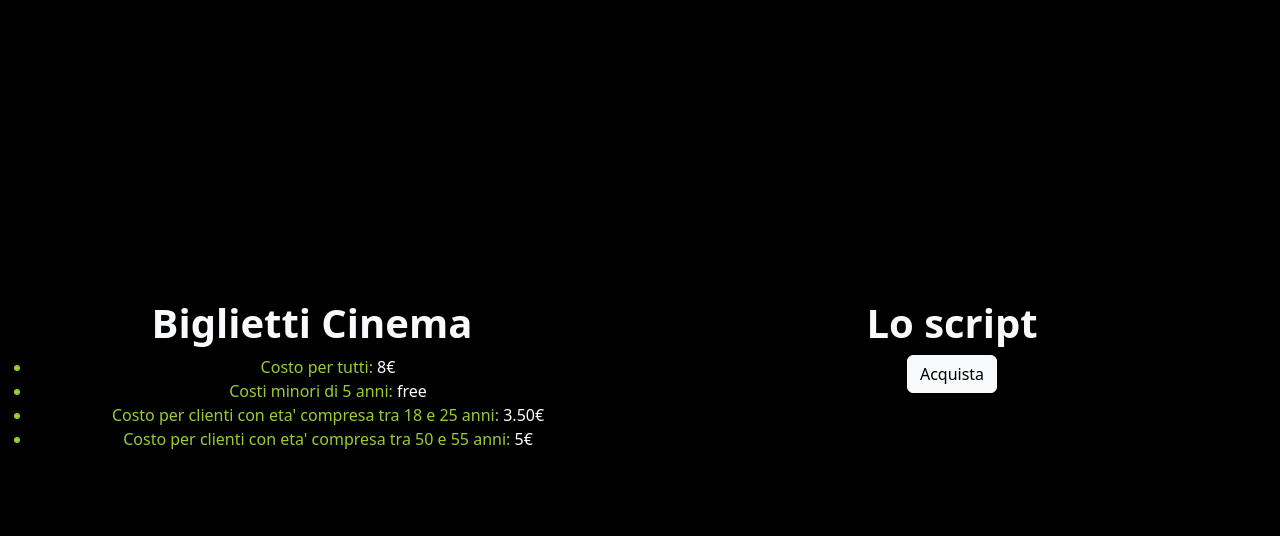
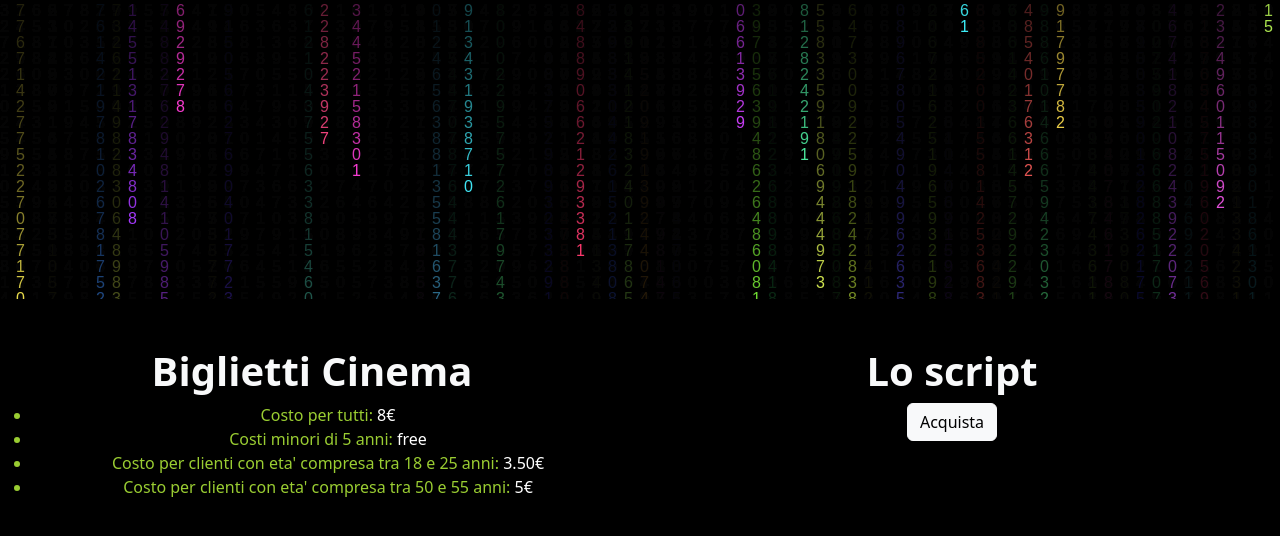
Before and after one commit to NotVektor/Es2, a plain HTML site: page index.html in a window 1280 px wide. Drawn offline with nearby package versions, Linux system fonts and the light colour scheme.

Commit message:
aggiunto la matrix rain

```diff
--- /dev/null
+++ b/css/matrix_rain.css
@@ -0,0 +1,14 @@
+#matrix_container {
+    margin: 0;
+    padding: 0;
+    width: 100%;
+    height: 100%;
+    background-color: #000000;
+    overflow: hidden;
+}
+
+#matrixCanvas {
+    display: block;
+    width: 100%;
+    height: 100%;
+}
--- a/index.html
+++ b/index.html
@@ -7,10 +7,13 @@
     <title>Pari o dispari?</title>
     <link href="https://cdn.jsdelivr.net/npm/bootstrap@5.3.8/dist/css/bootstrap.min.css" rel="stylesheet" crossorigin="anonymous">
     <link rel="stylesheet" href="/css/style.css">
+    <link rel="stylesheet" href="/css/matrix_rain.css">
 </head>
 
 <body>
-    <div class="ratio"></div>
+    <div id="matrix_container" class="ratio mb-5">
+        <canvas id="matrixCanvas"></canvas>
+    </div>
     <div class="w-100 h-100 row g-3">
         <div class="col-md-6 text-center">
             <h1 class="text-light fw-bold">Biglietti Cinema</h1>
@@ -30,6 +33,7 @@
     <script type="module" src="https://cdn.jsdelivr.net/npm/bootstrap@5.3.8/dist/js/bootstrap.bundle.min.js"
         crossorigin="anonymous"></script>
     <script src="/js/script.js"></script>
+    <script src="/js/matrix_rain.js"></script>
 </body>
 
 </html>
--- /dev/null
+++ b/js/matrix_rain.js
@@ -0,0 +1,108 @@
+// https://codepen.io/editor/ErycTheGreat/pen/01a0a3fb-726b-7385-b90c-16a6c19e023d
+const canvas = document.getElementById("matrixCanvas");
+const ctx = canvas.getContext("2d");
+
+const matrixChars = "0123456789";
+const fontSize = 16;
+let columns, drops;
+
+// Function to generate random colors
+function getRandomColor() {
+    const hue = Math.floor(Math.random() * 360);
+    const saturation = Math.floor(Math.random() * 30) + 70; // 70-100%
+    const lightness = Math.floor(Math.random() * 30) + 70; // 40-70%
+    return `hsl(${hue}, ${saturation}%, 60%)`;
+}
+
+// Store colors for each column to maintain consistency
+const columnColors = [];
+
+// Properly scale canvas for high-DPR screens to prevent smudging and trail artifacts
+function resizeCanvas() {
+    const dpr = window.devicePixelRatio || 1;
+
+    canvas.style.width = window.innerWidth + 'px';
+    canvas.style.height = window.innerHeight + 'px';
+
+    canvas.width = window.innerWidth * dpr;
+    canvas.height = window.innerHeight * dpr;
+
+    ctx.scale(dpr, dpr);
+
+    columns = Math.floor(window.innerWidth / fontSize);
+    drops = Array(columns).fill(1);
+
+    // Regenerate column colors on resize
+    columnColors.length = 0;
+    for (let i = 0; i < columns; i++) {
+        columnColors.push(getRandomColor());
+    }
+}
+
+resizeCanvas();
+window.addEventListener("resize", resizeCanvas);
+
+// Set initial solid background
+ctx.fillStyle = "#000000";
+ctx.fillRect(0, 0, window.innerWidth, window.innerHeight);
+
+// Secret message setup
+const secretMessage = "follow the white rabbit".split("");
+let messageStartTime = null;
+let letterFadeProgress = Array(secretMessage.length).fill(0);
+const letterFadeSpeed = 1;
+const letterDelay = 1000;
+
+// Generate random colors for each letter in the secret message
+const messageLetterColors = secretMessage.map(() => getRandomColor());
+
+function drawMatrix() {
+    // Semi-transparent fade trail (from your live site code)
+    ctx.globalCompositeOperation = "source-over";
+    ctx.fillStyle = "rgba(0, 0, 0, 0.1)";
+    ctx.fillRect(0, 0, window.innerWidth, window.innerHeight);
+
+    // Draw the Matrix characters with randomized colors per column
+    ctx.font = fontSize + "px 'White Rabbit Local', sans-serif";
+
+    for (let i = 0; i < drops.length; i++) {
+        const text = matrixChars.charAt(Math.floor(Math.random() * matrixChars.length));
+        ctx.fillStyle = columnColors[i];
+        ctx.fillText(text, i * fontSize, drops[i] * fontSize);
+
+        if (drops[i] * fontSize > window.innerHeight && Math.random() > 0.975) {
+            drops[i] = 0;
+            columnColors[i] = getRandomColor();
+        }
+        drops[i]++;
+    }
+
+    // Secret message logic
+    if (!messageStartTime) {
+        messageStartTime = Date.now();
+    }
+
+    const elapsedTime = Date.now() - messageStartTime;
+    if (elapsedTime >= 5000) {
+        ctx.font = "400 18px 'White Rabbit Local', sans-serif";
+        const textWidth = ctx.measureText(secretMessage.join("")).width;
+        const xPos = (window.innerWidth - textWidth) / 2;
+        const yPos = window.innerHeight / 2;
+
+        secretMessage.forEach((char, index) => {
+            const letterAppearTime = 3000 + index * letterDelay;
+            if (elapsedTime >= letterAppearTime) {
+                if (letterFadeProgress[index] < 1) {
+                    letterFadeProgress[index] += letterFadeSpeed;
+                }
+                const rgbColor = messageLetterColors[index];
+                const alpha = letterFadeProgress[index];
+                // Extract HSL values and convert to rgba
+                ctx.fillStyle = rgbColor.replace(')', `, ${alpha})`).replace('hsl', 'hsla');
+                ctx.fillText(char, xPos + ctx.measureText(secretMessage.slice(0, index).join("")).width, yPos);
+            }
+        });
+    }
+}
+
+let matrixInterval = setInterval(drawMatrix, 50);
```
